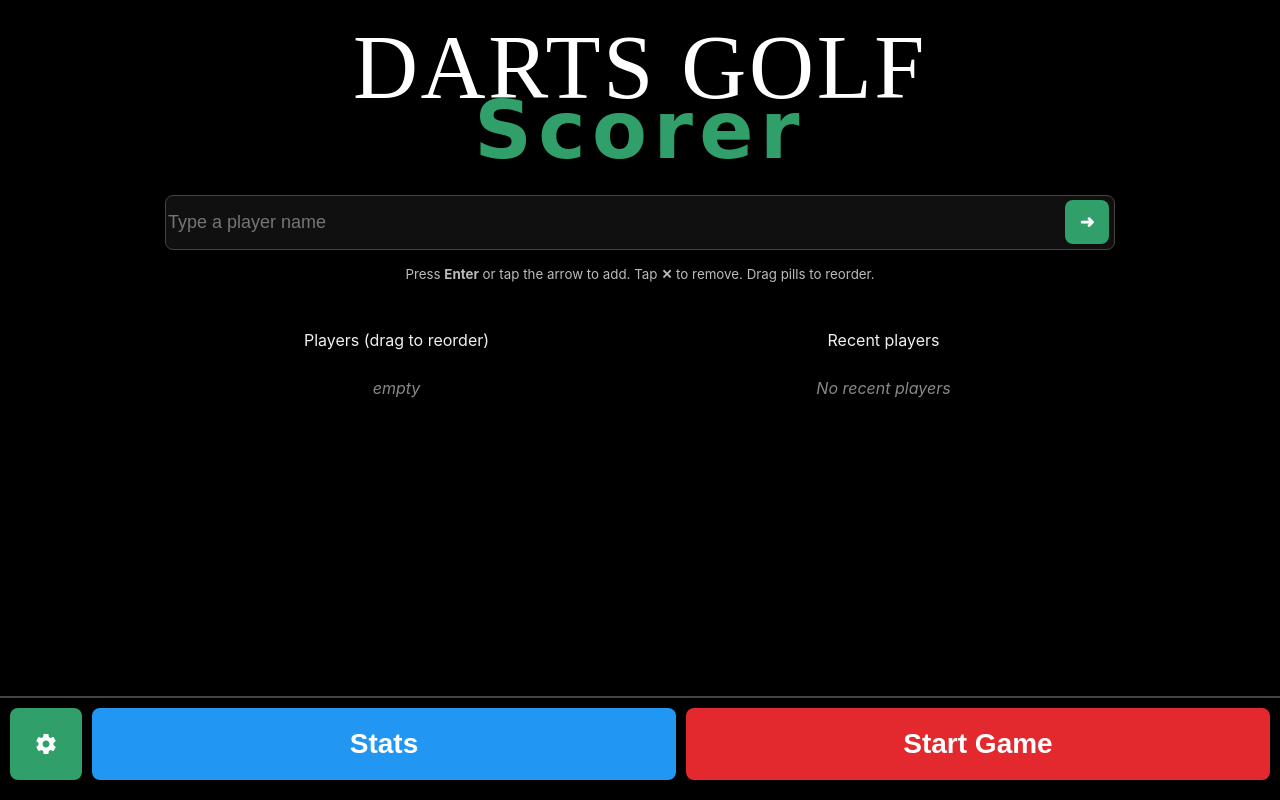
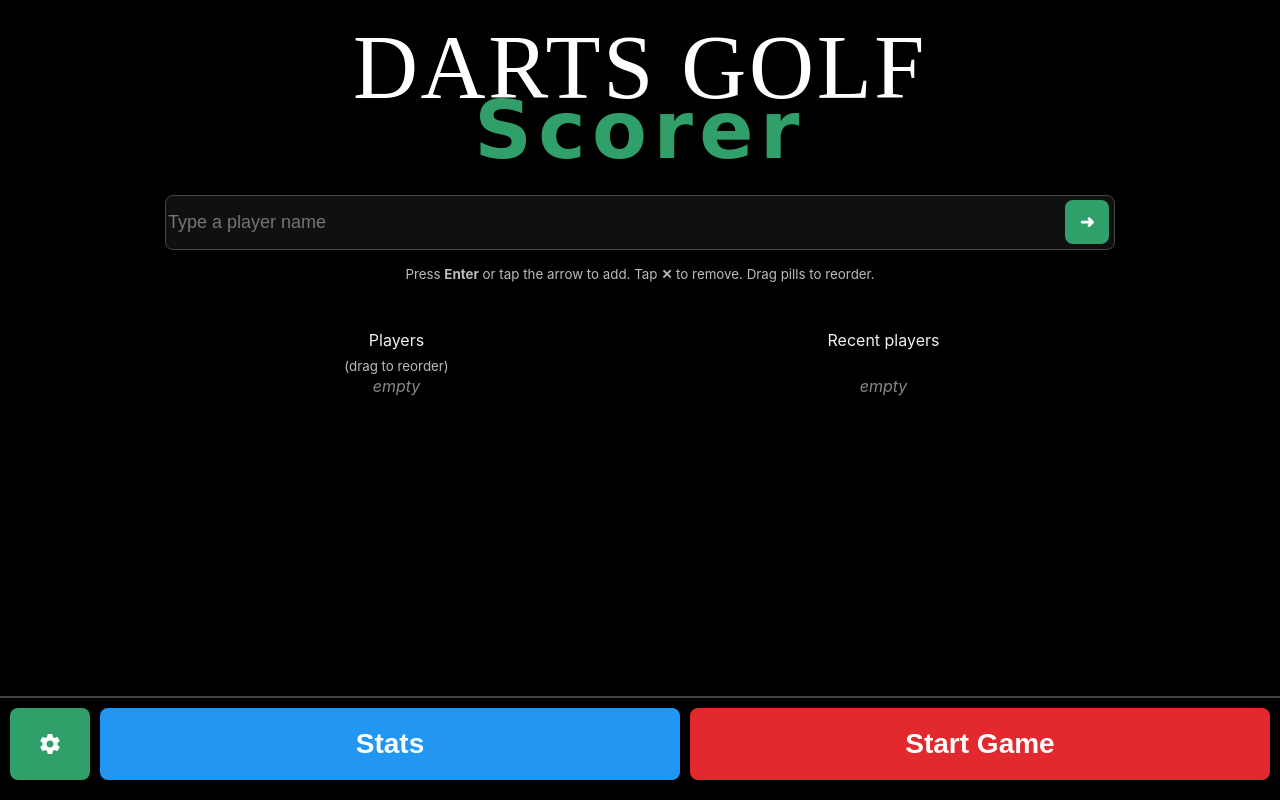
Before and after one commit to ednortheyvyse/dartsgolf, a Flask app: page / in a window 1280 px wide. Run offline with Flask 3, Linux system fonts and the light colour scheme; data that the repository does not hold is empty; some web fonts are replaced.

Commit message:
start page fix and button fixes

```diff
--- a/requirements.txt
+++ b/requirements.txt
@@ -4,6 +4,7 @@ Flask>=3.0,<4
 Flask-Limiter>=3.0,<4
 Flask-Cors>=4.0,<5
 fuzzywuzzy[speed]
+python-Levenshtein>=0.20
 gunicorn>=21,<22
 itsdangerous==2.2.0
 Jinja2==3.1.4
--- a/static/style.css
+++ b/static/style.css
@@ -275,9 +275,8 @@ body::after{
   align-items: center;
   justify-content: center;
   cursor: pointer;
-  /* Make it square by matching aspect ratio */
-  aspect-ratio: 1 / 1;
-  padding: 0 !important; /* Override more general button padding */
+  padding: clamp(12px, 3.5vw, 20px) clamp(12px, 3.5vw, 20px) !important; /* Match main-action-btn height */
+  min-width: clamp(52px, 9vw, 80px); /* Ensure square-ish appearance */
 }
 /* New grid layout for the setup page controls */
 .button-grid.setup-controls {
@@ -321,7 +320,7 @@ body::after{
   display:inline-flex; align-items:center; gap:6px;
   box-sizing:border-box;
 }
-.chip-list{ display:flex; flex-wrap:wrap; gap:8px; justify-content:center; }
+.chip-list{ display:flex; flex-wrap:wrap; gap:8px; justify-content:flex-start; align-items:flex-start; }
 .player-list-wrap {
   margin-top: 24px;
 }
@@ -340,7 +339,8 @@ body::after{
   color: #888;
   font-style: italic;
   text-align: center;
-  padding: 20px 0;
+  padding: 0;
+  flex: 1 0 100%;
 }
 
 .chip.selected{ background:var(--secondary-color); } /* Keep background, border-color is no longer needed with border:none */
@@ -631,6 +631,7 @@ body::after{
   opacity: 0;
   visibility: hidden;
   transition: opacity 0.2s ease, visibility 0.2s ease;
+  overflow: auto; /* Allow scrolling if modal is too tall */
 }
 /* Ensure the confirm modal always appears on top of other modals */
 #confirmOverlay {
@@ -646,11 +647,12 @@ body::after{
   max-width:560px; width:100%; padding:18px; box-shadow:0 12px 36px rgba(0,0,0,.6);
   display: flex;
   flex-direction: column;
-  max-height: calc(100vh - 40px - env(safe-area-inset-top) - env(safe-area-inset-bottom)); /* Adjust max-height for padding and safe areas */
+  max-height: min(90vh, calc(100vh - env(safe-area-inset-top) - env(safe-area-inset-bottom) - 40px)); /* Ensure modal fits within screen with 20px margins */
   overflow: hidden;
   /* Animation properties */
   opacity: 0;
   transition: opacity 0.15s ease;
+  margin: auto; /* Center the modal properly */
 }
 .modal-header {
   display: flex;
--- a/templates/index.html
+++ b/templates/index.html
@@ -604,12 +604,14 @@
           <div class="player-lists-container">
             <!-- Left Column: Selected Players -->
             <div class="player-list-wrap" id="selectedWrap">
-              <div class="player-list-title">Players (drag to reorder)</div>
+              <div class="player-list-title">Players</div>
+              <small style="display:block; color:#bbb; margin-bottom:2px;">(drag to reorder)</small>
               <div id="selectedChipList" class="chip-list"></div>
             </div>
             <!-- Right Column: Recent Players -->
             <div class="player-list-wrap" id="recentWrap">
               <div class="player-list-title">Recent players</div>
+              <div style="height:18px;"></div>
               <div id="chipList" class="chip-list"></div>
             </div>
           </div>
@@ -2109,7 +2111,7 @@
           `<div class="chip" data-name="${escapeHtml(n)}"><span class="chip-index" style="visibility:hidden;">0</span><span class="chip-name">${escapeHtml(n)}</span><button type="button" class="chip-remove" style="visibility:hidden;">✕</button></div>`
         ).join('');
       } else {
-        chipList.innerHTML = '<div class="empty-list-text">No recent players</div>';
+        chipList.innerHTML = '<div class="empty-list-text">empty</div>';
       }
 
       chipList.querySelectorAll('.chip[data-name]').forEach(el=>{
```
